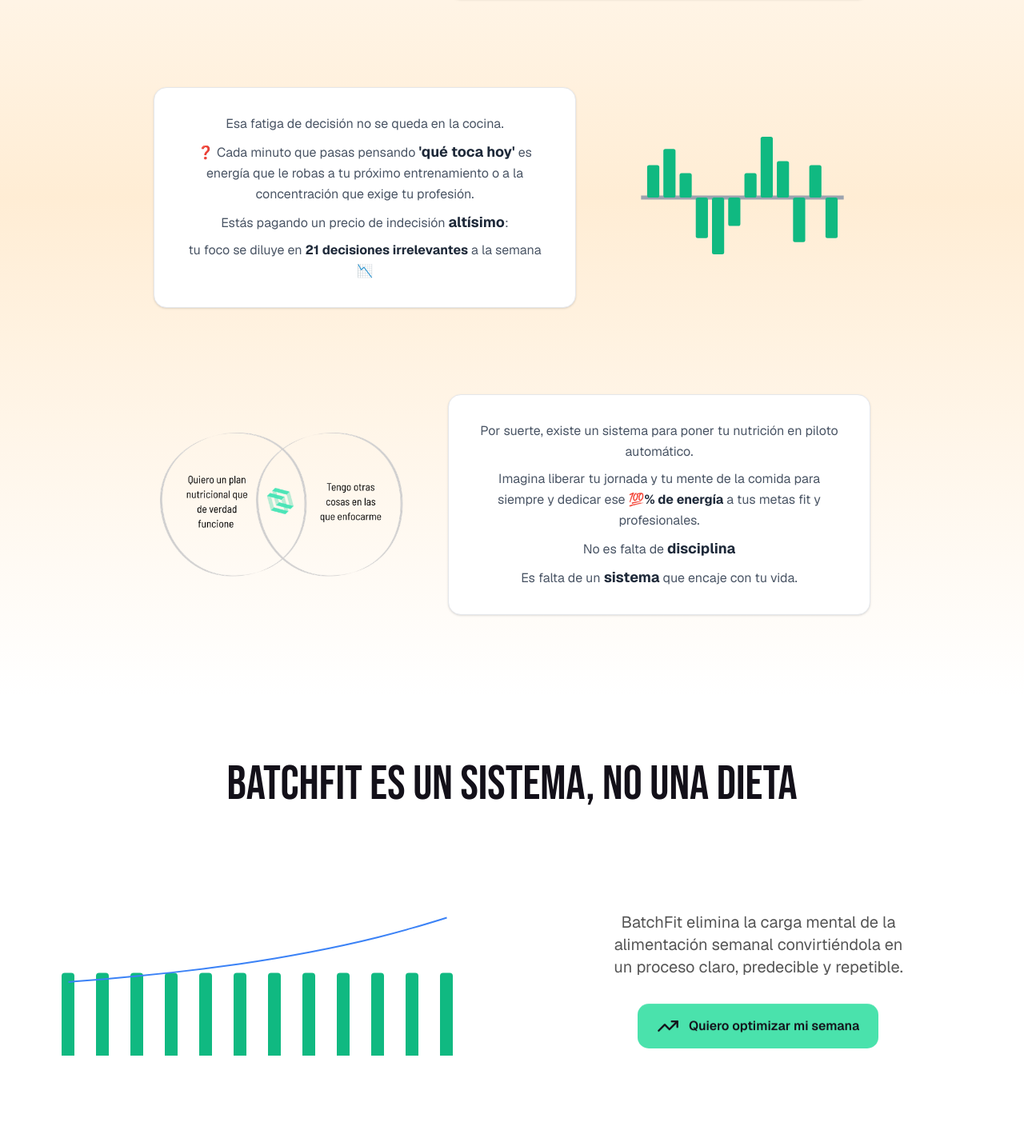
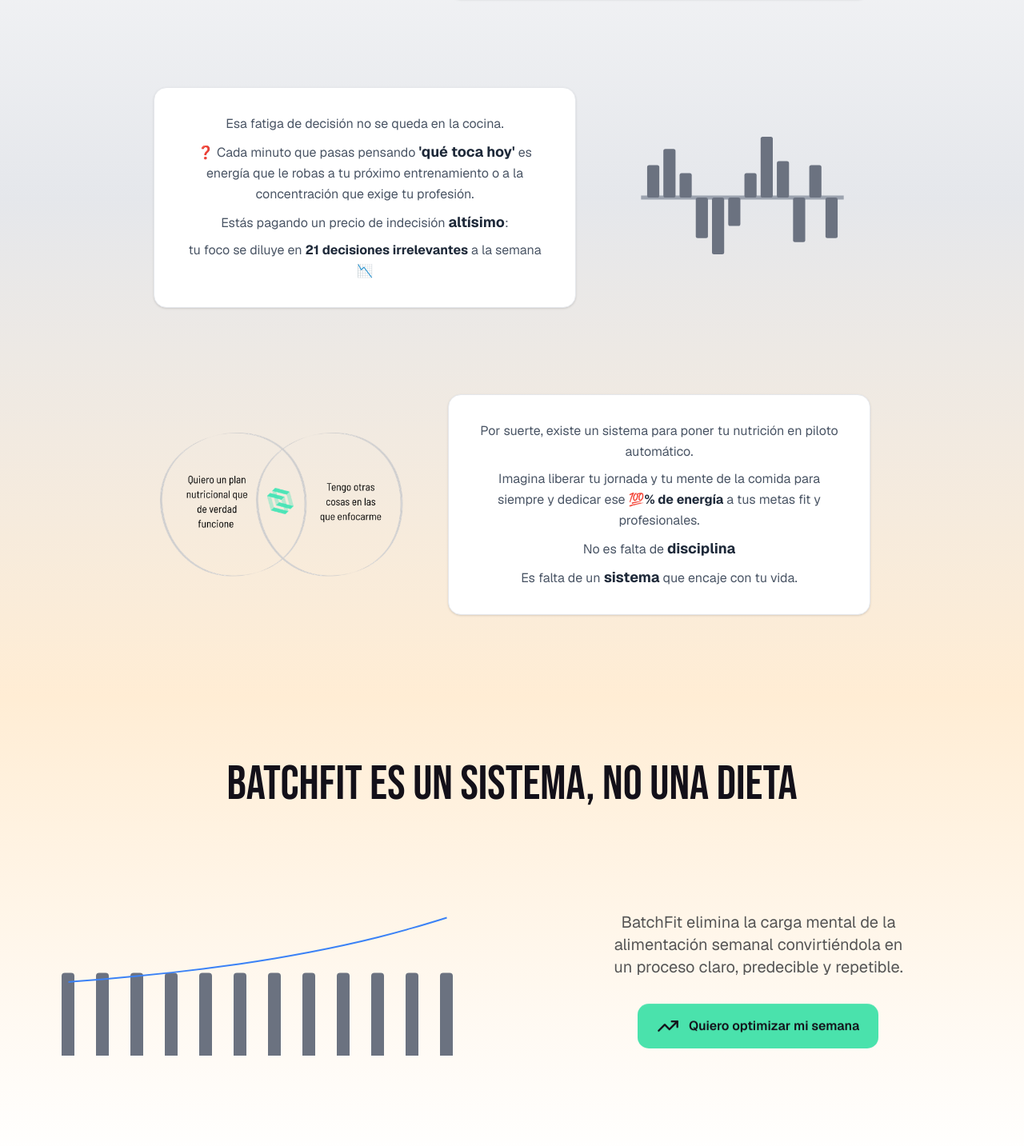
Before and after one commit to ai-forge-solutions/batch-fit-landing-page, a Next.js app: page / in a window 1280 px wide. Shown: the part 1177-2610 px from the top of the page at 80% size. Built offline with nearby package versions, Linux system fonts and the light colour scheme.

Commit message:
change gradient colors

```diff
--- a/components/landing/pas-section.tsx
+++ b/components/landing/pas-section.tsx
@@ -182,7 +182,7 @@ function PASCard({ section, index }: { section: any, index: number }) {
 
 export function PASSection() {
   return (
-    <section className="bg-gradient-to-b from-white via-gray-100 via-orange-100 via-green-50 to-white py-20 px-6">
+    <section className="bg-gradient-to-b from-white via-gray-200 to-orange-100 py-20 px-6">
       <div className="max-w-4xl mx-auto">
         <div className="grid gap-12 md:gap-16">
           {sections.map((section, index) => (
--- a/components/landing/what-is-batchfit.tsx
+++ b/components/landing/what-is-batchfit.tsx
@@ -33,7 +33,7 @@ export function WhatIsBatchFit() {
   }
 
   return (
-    <section ref={ref} className="bg-background py-20 px-6">
+    <section ref={ref} className="bg-gradient-to-b from-orange-100 to-white py-20 px-6">
       <div className="max-w-6xl mx-auto">
         {/* Título principal centrado */}
         <div className="text-center mb-16">
--- a/components/ui/fluctuation-chart.tsx
+++ b/components/ui/fluctuation-chart.tsx
@@ -30,7 +30,7 @@ export function FluctuationChart({ className }: { className?: string }) {
           y={bar.positive ? 20 - bar.height : 20}
           width="3"
           height={bar.height}
-          fill="#10B981"
+          fill="#6B7280"
           rx="0.5"
         />
       ))}
--- a/components/ui/positive-growth-rechart.tsx
+++ b/components/ui/positive-growth-rechart.tsx
@@ -48,12 +48,12 @@ export function PositiveGrowthRechart({ className }: { className?: string }) {
           <XAxis dataKey="name" hide />
           <YAxis hide domain={[0, 40]} />
           <Tooltip
-            cursor={{ fill: "rgba(79,228,183,0.08)" }}
+            cursor={{ fill: "rgba(107,114,128,0.08)" }}
             contentStyle={{ borderRadius: 8, fontSize: 14 }}
           />
           <Bar
             dataKey="bar"
-            fill="#10B981"
+            fill="#6B7280"
             barSize={16}
             radius={[4, 4, 0, 0]}
             isAnimationActive={animate}
```
